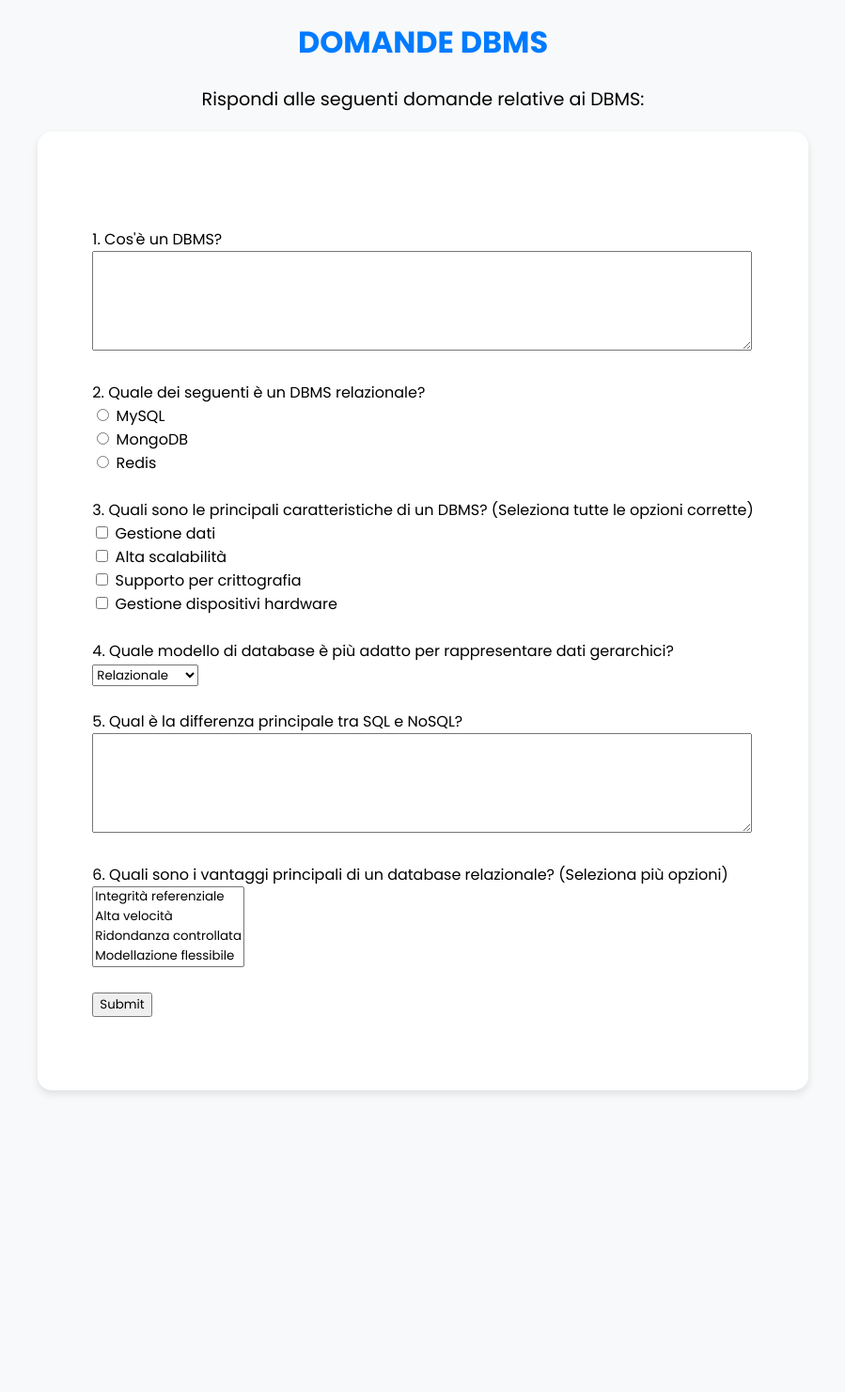
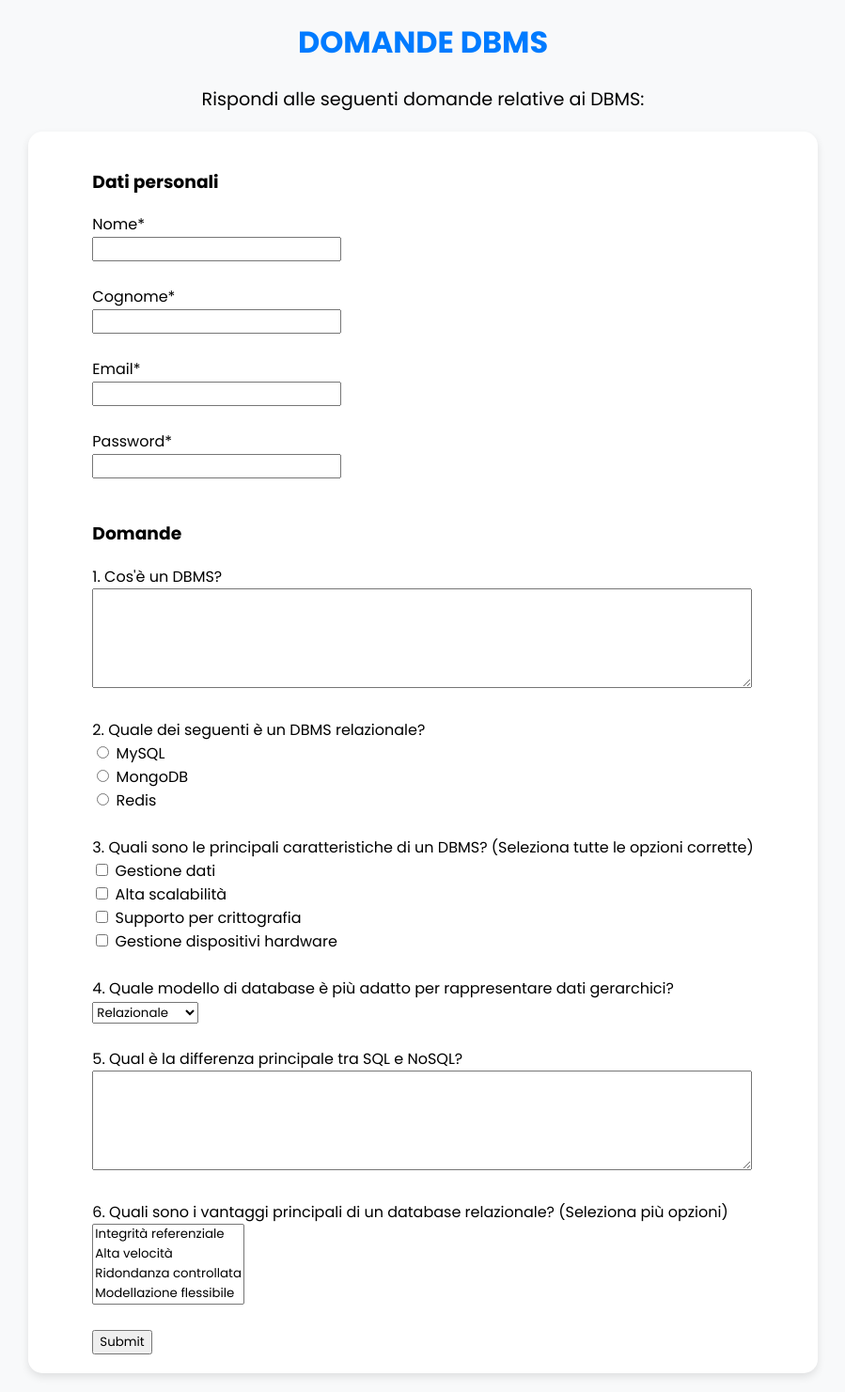
Before and after one commit to LucaButtini/Info-5E, a PHP site: page /myForm.php in a window 1280 px wide. Shown: the whole page at 94% size, without its empty margins (190-1089 px from the left). Before the commit the page ends 1164 px from the top, so only its background shows below. Run offline with PHP 8.4, Linux system fonts and the light colour scheme.

Commit message:
es 1 php ripasso

```diff
--- a/Ripasso_in_itinere/1/myForm.php
+++ b/Ripasso_in_itinere/1/myForm.php
@@ -17,71 +17,67 @@
     <p>Rispondi alle seguenti domande relative ai DBMS:</p>
 </div>
 <div class="container">
-    <br>
     <form method="post" action="display.php">
+        <!-- Campi obbligatori per nome, cognome, email e password -->
+        <h3>Dati personali</h3>
+        <label for="nome">Nome*</label><br>
+        <input type="text" id="nome" name="nome" required><br><br>
+
+        <label for="cognome">Cognome*</label><br>
+        <input type="text" id="cognome" name="cognome" required><br><br>
+
+        <label for="email">Email*</label><br>
+        <input type="email" id="email" name="email" required><br><br>
+
+        <label for="password">Password*</label><br>
+        <input type="password" id="password" name="password" required><br><br>
 
         <!-- Domanda 1 -->
-        <label for="d1">1. Cos'è un DBMS?</label>
-        <br>
-        <textarea id="d1" rows="5" cols="60" name="d1"></textarea>
-        <br><br>
+        <h3>Domande</h3>
+        <label for="d1">1. Cos'è un DBMS?</label><br>
+        <textarea id="d1" rows="5" cols="60" name="d1"></textarea><br><br>
 
         <!-- Domanda 2 -->
-        <label for="d2">2. Quale dei seguenti è un DBMS relazionale?</label>
-        <br>
+        <label for="d2">2. Quale dei seguenti è un DBMS relazionale?</label><br>
         <input type="radio" id="mysql" name="d2" value="MySQL">
-        <label for="mysql">MySQL</label>
-        <br>
+        <label for="mysql">MySQL</label><br>
         <input type="radio" id="mongodb" name="d2" value="MongoDB">
-        <label for="mongodb">MongoDB</label>
-        <br>
+        <label for="mongodb">MongoDB</label><br>
         <input type="radio" id="redis" name="d2" value="Redis">
-        <label for="redis">Redis</label>
-        <br><br>
+        <label for="redis">Redis</label><br><br>
 
         <!-- Domanda 3 -->
-        <label for="d3">3. Quali sono le principali caratteristiche di un DBMS? (Seleziona tutte le opzioni corrette)</label>
-        <br>
+        <label for="d3">3. Quali sono le principali caratteristiche di un DBMS? (Seleziona tutte le opzioni corrette)</label><br>
         <input type="checkbox" id="c1" name="d3[]" value="Gestione dati">
-        <label for="c1">Gestione dati</label>
-        <br>
+        <label for="c1">Gestione dati</label><br>
         <input type="checkbox" id="c2" name="d3[]" value="Alta scalabilità">
-        <label for="c2">Alta scalabilità</label>
-        <br>
+        <label for="c2">Alta scalabilità</label><br>
         <input type="checkbox" id="c3" name="d3[]" value="Supporto per crittografia">
-        <label for="c3">Supporto per crittografia</label>
-        <br>
+        <label for="c3">Supporto per crittografia</label><br>
         <input type="checkbox" id="c4" name="d3[]" value="Gestione dispositivi hardware">
-        <label for="c4">Gestione dispositivi hardware</label>
-        <br><br>
+        <label for="c4">Gestione dispositivi hardware</label><br><br>
 
         <!-- Domanda 4 -->
-        <label for="d4">4. Quale modello di database è più adatto per rappresentare dati gerarchici?</label>
-        <br>
+        <label for="d4">4. Quale modello di database è più adatto per rappresentare dati gerarchici?</label><br>
         <select id="d4" name="d4">
             <option value="Relazionale">Relazionale</option>
             <option value="Gerarchico">Gerarchico</option>
             <option value="Documentale">Documentale</option>
             <option value="Grafi">Grafi</option>
-        </select>
-        <br><br>
+        </select><br><br>
 
         <!-- Domanda 5 -->
-        <label for="d5">5. Qual è la differenza principale tra SQL e NoSQL?</label>
-        <br>
-        <textarea id="d5" rows="5" cols="60" name="d5"></textarea>
-        <br><br>
+        <label for="d5">5. Qual è la differenza principale tra SQL e NoSQL?</label><br>
+        <textarea id="d5" rows="5" cols="60" name="d5"></textarea><br><br>
 
         <!-- Domanda 6 -->
-        <label for="d6">6. Quali sono i vantaggi principali di un database relazionale? (Seleziona più opzioni)</label>
-        <br>
+        <label for="d6">6. Quali sono i vantaggi principali di un database relazionale? (Seleziona più opzioni)</label><br>
         <select id="d6" name="d6[]" multiple size="4">
             <option value="Integrità referenziale">Integrità referenziale</option>
             <option value="Alta velocità">Alta velocità</option>
             <option value="Ridondanza controllata">Ridondanza controllata</option>
             <option value="Modellazione flessibile">Modellazione flessibile</option>
-        </select>
-        <br><br>
+        </select><br><br>
 
         <!-- Bottone di submit -->
         <input type="submit" value="Submit">
--- a/Ripasso_in_itinere/1/stile.css
+++ b/Ripasso_in_itinere/1/stile.css
@@ -12,8 +12,8 @@ body {
     background-color: #ffffff;
     color: black;
     border-radius: 15px;
-    height: 1000px;
     width: 800px;
+    max-width: 90%; /* Adatta meglio su schermi più piccoli */
     backdrop-filter: blur(40px);
     margin: 20px auto;
     display: flex;
@@ -21,8 +21,10 @@ body {
     justify-content: center;
     align-items: center;
     box-shadow: 0 4px 8px rgba(0, 0, 0, 0.1);
-    padding: 10px;
+    padding: 20px;
+    min-height: 300px; /* Altezza minima per assicurare il layout */
 }
+
 
 .response-container {
     background-color: #f4f4f4;
```
Also changed, not shown: Ripasso_in_itinere/1/display.php (+87 -10 lines).
